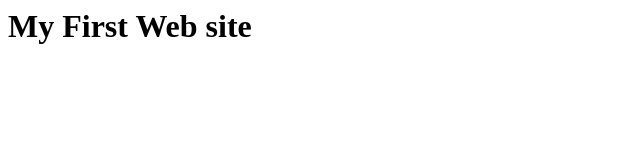
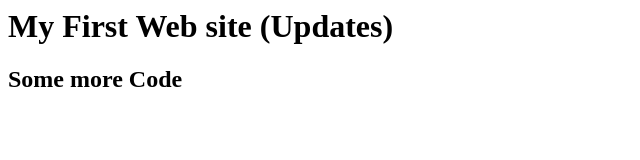
Before and after one commit to IamNithesh/GitHub-demo, a plain HTML site: page index.html in a window 1280 px wide. Shown: the whole page, without its empty margins (0-640 px from the left). Drawn offline with Linux system fonts and the light colour scheme.

Commit message:
Updates V2

```diff
--- a/index.html
+++ b/index.html
@@ -1,6 +1,7 @@
 <html lang="en">
 <head>
-  <h1>My First Web site </h1>
+  <h1>My First Web site (Updates)</h1>
+  <h2>Some more Code </h2>
 </head>
 <body>
 
```
